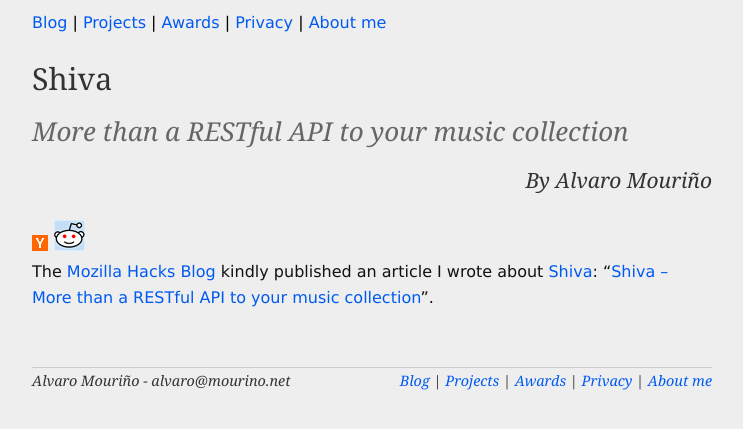
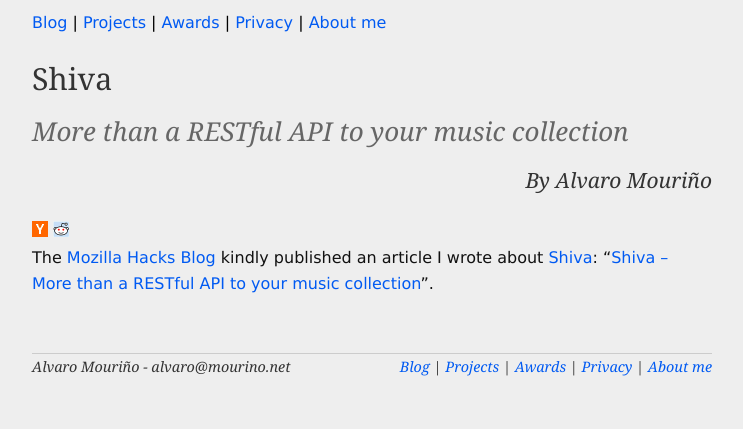
Before and after one commit to tooxie/tooxie.github.com, a Jekyll site: the page built from _posts/2013-03-11-shiva-more-than-a-restful-api.md, in a window 1280 px wide. Shown: the top 429 px of the page, without its empty margins (268-1011 px from the left). Built offline with Jekyll 4.4.1, drawn with Linux system fonts in a browser that asks for light colours; comment, search, counter and statistics services are not loaded.

Commit message:
Reddit width

```diff
--- a/_posts/2013-03-11-shiva-more-than-a-restful-api.md
+++ b/_posts/2013-03-11-shiva-more-than-a-restful-api.md
@@ -6,7 +6,7 @@ subtitle: More than a RESTful API to your music collection
 
 <div>
     <a href="https://news.ycombinator.com/item?id=5356763"><img src="/static/hn.gif" alt="Published to Hacker News"></a>
-    <a href="http://www.reddit.com/r/Python/comments/1a58m9/shiva_more_than_a_restful_api_to_your_music/"><img src="/static/reddit.gif" alt="Published to Reddit"></a>
+    <a href="http://www.reddit.com/r/Python/comments/1a58m9/shiva_more_than_a_restful_api_to_your_music/"><img src="/static/reddit.gif" width="16" alt="Published to Reddit"></a>
 </div>
 
 The <a href="https://hacks.mozilla.org/">Mozilla Hacks Blog</a> kindly
```
Also changed, not shown: _posts/2013-08-29-lets-build-a-framework.md (+1 -1 lines).
